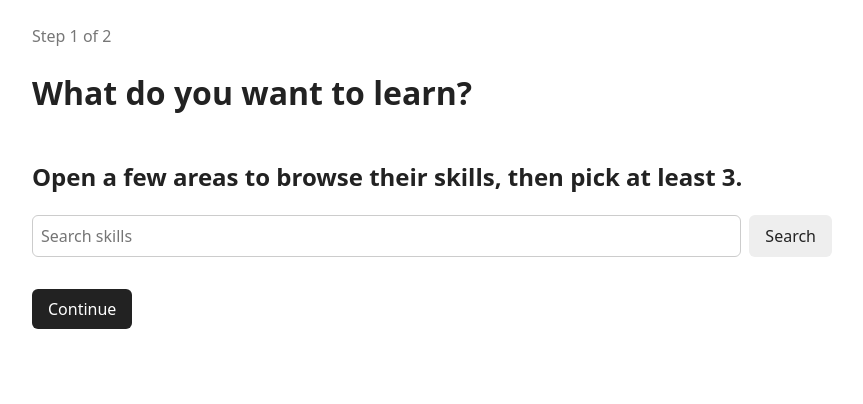
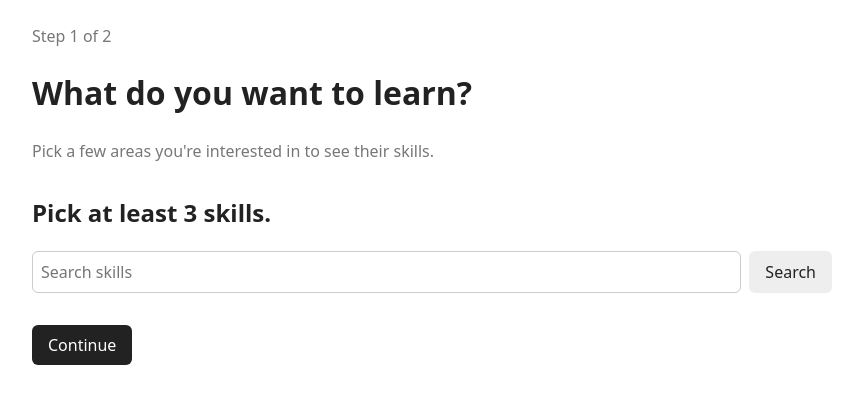
Before and after one commit to Marcel-Pereira/skills_marketplace, a Flask app: page /onboarding/learn in a window 1280 px wide. Shown: the part 53-457 px from the top of the page, without its empty margins (208-1071 px from the left). Run offline with Flask 3, Linux system fonts and the light colour scheme; the visitor is signed in with stand-in values (Sample User, id 1); data that the repository does not hold is empty.

Commit message:
Prompt for areas above the chips and keep the skills line short

```diff
--- a/app/static/style.css
+++ b/app/static/style.css
@@ -52,9 +52,10 @@ label.chip { cursor: pointer; }
    but never the black fill that a picked skill (a round chip) gets. */
 .area-chip { order: 1; margin: 0; border-radius: 6px; background: #fff; }
 .area-toggle:checked + .area-chip { border-color: #222; font-weight: 600; }
-/* Order inside .areas: area chips (1), the "pick at least 3" instruction (2), search (3),
-   search results (4), then the open skill lists (5). The instruction is big and dark so it
-   can't be missed. */
+/* Order inside .areas: the grey "pick a few areas" prompt (0), area chips (1), the "pick at
+   least 3 skills" instruction (2), search (3), search results (4), then the open skill lists (5).
+   The skills instruction is big and dark so it can't be missed. */
+.area-hint { order: 0; flex: 0 0 100%; margin: 0 0 4px; }
 .pick-hint { order: 2; flex: 0 0 100%; margin: 20px 0 4px; font-size: 1.5em; color: #222; }
 .panel { display: none; order: 5; flex: 0 0 100%; border-top: 1px solid #eee; padding-top: 8px; }
 .area-toggle:checked ~ .panel { display: block; }
--- a/app/templates/_macros.html
+++ b/app/templates/_macros.html
@@ -27,6 +27,7 @@
 {% macro chip_picker(name, categories, picker) %}
   <div class="chip-picker">
     <div class="areas">
+      <p class="muted area-hint">Pick a few areas you're interested in to see their skills.</p>
       {% for category in categories %}
         {% set toggle_id = name ~ "-area-" ~ category.id %}
         {% set is_open = (category.id | string) in picker.open_areas or (category.skills | selectattr('name', 'in', picker.selected) | list) %}
@@ -43,8 +44,8 @@
           </div>
         </div>
       {% endfor %}
-      {# Under the area chips: the instruction, then search, then the open skill lists (see "order" in style.css) #}
-      <h2 class="pick-hint">Open a few areas to browse their skills, then pick at least {{ picker.min_skills }}.</h2>
+      {# Under the area chips: the skills section with its instruction, search and the open skill lists (see "order" in style.css) #}
+      <h2 class="pick-hint">Pick at least {{ picker.min_skills }} skills.</h2>
       {# Search sits under the instruction, above the open skill lists #}
       <div class="skill-search">
         <input type="search" name="{{ name }}_q" value="{{ picker.query }}" placeholder="Search skills" aria-label="Search skills">
```
Also changed, not shown: tests/test_min_skills.py (+1 -1 lines), tests/test_picker_areas.py (+2 -1 lines).
